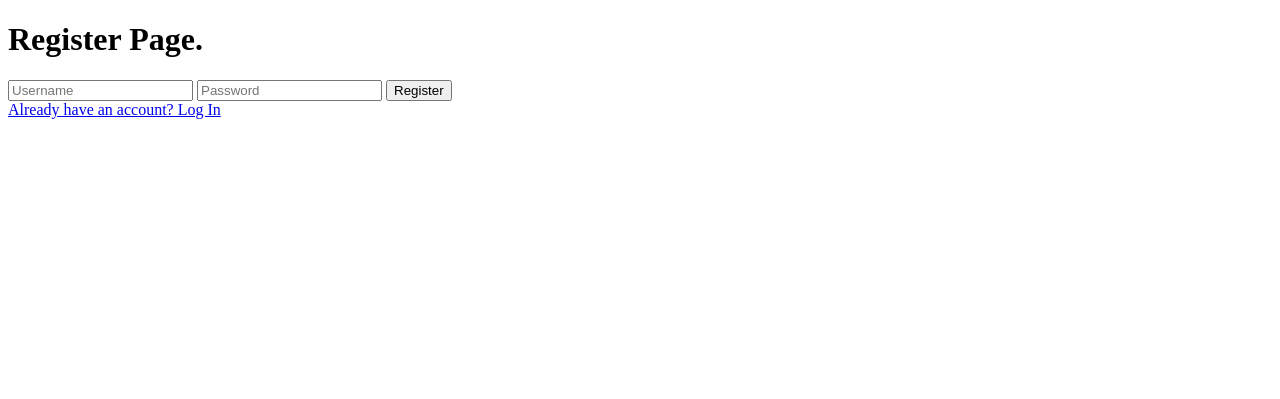
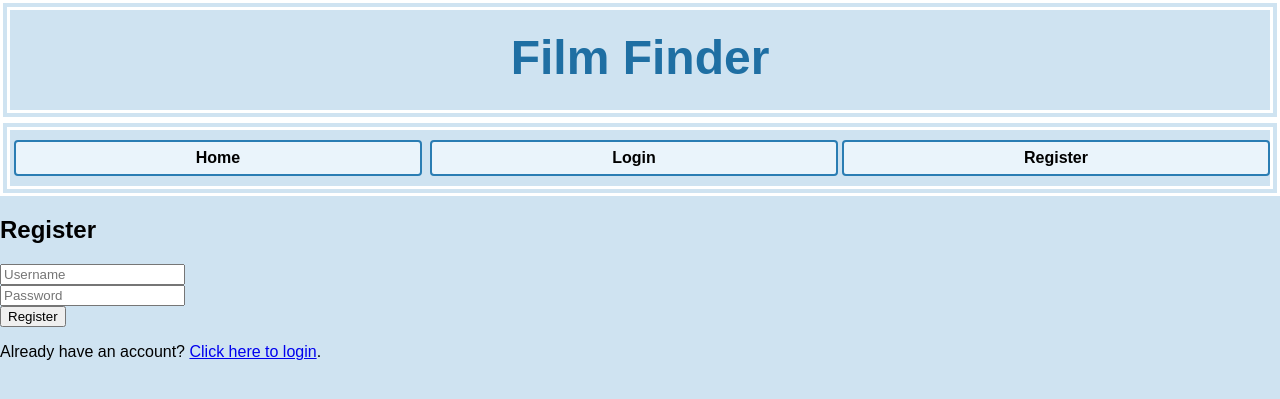
Before and after one commit to amalik19/login-system, a Flask app: page /register in a window 1280 px wide. Shown: the top 399 px of the page. Run offline with Flask 3, Linux system fonts and the light colour scheme.

Commit message:
login system is now complete, a base.html file has been added and is working

```diff
--- a/login/app.py
+++ b/login/app.py
@@ -42,7 +42,6 @@ class LoginForm(FlaskForm):
     password = PasswordField(validators=[InputRequired(), Length(min=4, max=20)], render_kw={"placeholder": "Password"})
     submit = SubmitField("Login")
 
-
 @app.route('/')
 def home():
     return render_template('home.html')
@@ -72,12 +71,23 @@ def logout():
 @app.route('/register', methods = ["GET", "POST"])
 def register():
     form = RegisterForm()
+    print("Form validation result:", form.validate_on_submit())
 
     if form.validate_on_submit():
+        print("FORM VALIDATED")
         hashed_password = bcrypt.generate_password_hash(form.password.data).decode('utf-8')
         new_user = User(username=form.username.data, password = hashed_password)
+        print("User object created:", new_user.username)
         db.session.add(new_user)
-        db.session.commit()
+        print("User added to session")
+
+        try:
+            db.session.commit()
+            print("COMMIT SUCCESS")
+        except Exception as e:
+            db.session.rollback()
+            print("COMMIT FAILED:", e)
+
         print("User saved!")
         return redirect(url_for('login'))
 
--- /dev/null
+++ b/login/static/styles.css
@@ -0,0 +1,47 @@
+body {
+    margin: 0;
+    font-family: Arial, sans-serif;
+}
+
+.site_header {
+    background-color: #cfe3f1;
+    padding: 20px 0 10px 0;
+    text-align: center;
+    border: double 10px white;
+}
+
+.site_header h1 {
+    margin: 0 0 15px 0;
+    font-size: 3rem;
+    color: #1f6fa3;
+}
+
+.nav_bar {
+    list-style: none;
+    margin: 0;
+    padding: 10px 0;
+    display: flex;
+    justify-content: space-evenly;
+    background-color: #cfe3f1;
+    border: double 10px white;
+}
+
+.nav_bar li {
+    flex: 1;
+    display: flex;
+    justify-content: center;
+}
+
+.nav_bar li a {
+    background-color: #eaf4fb;
+    border: 2px solid #2a7db3;
+    padding: 7px 180px;
+    text-decoration: none;
+    color: #000;
+    font-weight: bold;
+    border-radius: 4px;
+}
+
+.nav_bar li a:hover {
+    background-color: #b7d7ee;
+}
--- /dev/null
+++ b/login/templates/base.html
@@ -0,0 +1,31 @@
+<!DOCTYPE html>
+<html lang="en">
+<head>
+    <meta charset="UTF-8">
+    <title>{% block title %}My Flask App{% endblock %}</title>
+
+    <link rel="stylesheet" href="{{ url_for('static', filename='styles.css') }}">
+
+    {% block extra_css %}{% endblock %}
+</head>
+<body bgcolor=#cfe3f1>
+
+    <header class="site_header">
+        <h1>Film Finder</h1>
+    </header>
+    <ul class = "nav_bar">
+        <li><a href="{{ url_for('home') }}">Home</a></li>
+        <li><a href="{{ url_for('login') }}">Login</a></li>
+        <li><a href="{{ url_for('register') }}">Register</a></li>
+    </ul>
+    <main>
+        {% block content %}{% endblock %}
+    </main>
+
+    <footer>
+        <p></p>
+    </footer>
+
+    {% block extra_js %}{% endblock %}
+</body>
+</html>
--- a/login/templates/register.html
+++ b/login/templates/register.html
@@ -1,20 +1,16 @@
-<!DOCTYPE html>
-<html lang="en">
-<head>
-    <meta charset="UTF-8">
-    <meta name="viewport" content="width=device-width, initial-scale=1.0">
-    <title>Register</title>
-</head>
-<body>
-    <h1>Register Page.</h1>
+{% extends "base.html" %}
 
-    <form method = "POST" action = "">
-        {{ form.hidden_tag() }}
-        {{ form.username }}
-        {{ form.password }}
-        {{ form.submit }}
-    </form>
+{% block title %}Register{% endblock %}
 
-    <a href="{{url_for('login')}}">Already have an account? Log In</a>
-</body>
-</html>
+{% block content %}
+<h2>Register</h2>
+
+<form method="POST">
+    {{ form.hidden_tag() }}
+    {{ form.username }}<br>
+    {{ form.password }}<br>
+    {{ form.submit }}
+</form>
+<p>Already have an account? <a href="{{ url_for('login') }}">Click here to login</a>.</p>
+
+{% endblock %}
```
Also changed, not shown: login/templates/home.html (+8 -13 lines), login/templates/login.html (+15 -18 lines), instance/database.db (added), login/database.db (deleted), login/instance/database.db.
